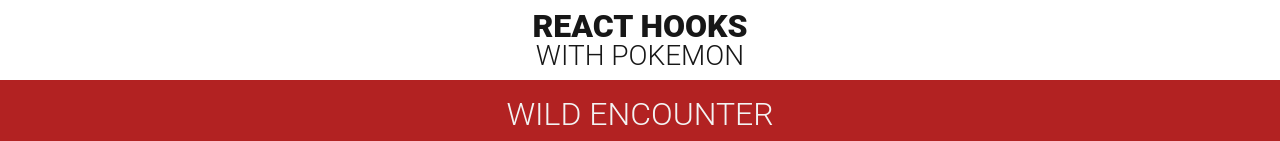
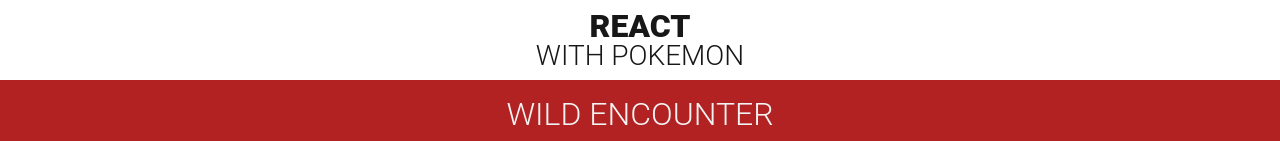
Before and after one commit to mariohernandezk10/pokedex, a React (Create React App) app in the folder pokedex/: page / in a window 1280 px wide. Shown: the top 141 px of the page. Built offline with nearby package versions, Linux system fonts and the light colour scheme; no server answers; grey boxes are pictures that could not be loaded.

Commit message:
first commit

```diff
--- a/pokedex/src/index.css
+++ b/pokedex/src/index.css
@@ -120,7 +120,6 @@
 .pokedex-list {
   width: 100%;
   display: grid;
-  /* background: blue; */
   grid-template-columns: repeat(auto-fill, minmax(120px, 1fr));
   grid-gap: 15px;
   padding-bottom: 20px;
@@ -132,8 +131,6 @@
   flex-flow: column;
   min-height: 150px;
   padding: 15px;
-  /* border-radius: 2px;
-  border: black; */
   background: #f3f3f3;
 }
 
--- a/pokedex/src/index.jsx
+++ b/pokedex/src/index.jsx
@@ -61,18 +61,31 @@
     // That's it for the only function that will be called as
     // soon as the page loads, which is "encounterWildPokemon()"
 
-    // All other functions below will be called by a button click
+    // All other functions below will be called by the button click
 
-    const catchPokemon = (pokemon) => {
+    // "catchPokemon" is activated when clicked
+    const catchPokemon = (wildPokemon) => {
+        // here "wildPokemon" is acting as the "wildPokemonState"
+
+
         setPokedexState(state => {
-            const monExists = (state.filter(p => pokemon.id === p.id).length > 0);
+            // here we are creating the state for the pokedex BUT its different, b/c we are passing in an arrow function
+
+            // creates a variable that filters through the state which is the wild pokemon that was clicked on
+            const monExists = (state.filter(p => wildPokemon.id === p.id).length > 0);
 
             if (!monExists) {
-                state = [...state, pokemon]
+
+                // the state is set to the state PLUS the new pokemon which is the "wildPokemon" but under some conditions
+                state = [...state, wildPokemon]
+
+                // sorts in ascending order
                 state.sort(function (a, b) {
+                    // Returns the state under some conditions, in this case it places them in ascending order
                     return a.id - b.id
                 })
             }
+            // Returns the actual pokedex state, which is the array of objects with all the pokemon, which then creates the "pokedexState"
             return state;
         })
         encounterWildPokemon();
@@ -92,7 +105,7 @@
       <>
       <div className="app-wrapper">
             <header>
-                    <h1 className="title">React Hooks</h1>
+                    <h1 className="title">React</h1>
                     <h3 className="subtitle">With Pokemon</h3>
             </header>
 
```
